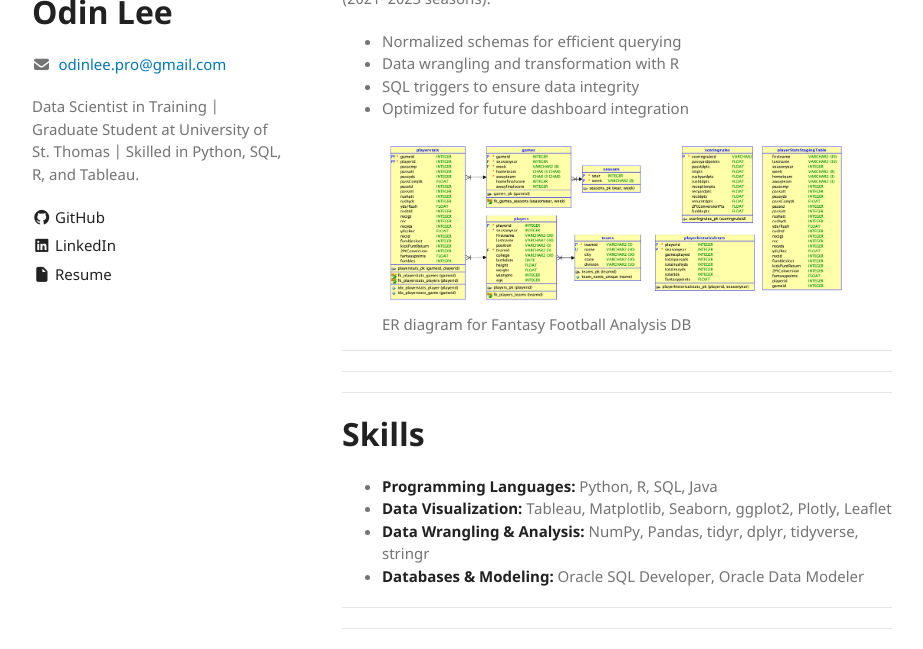
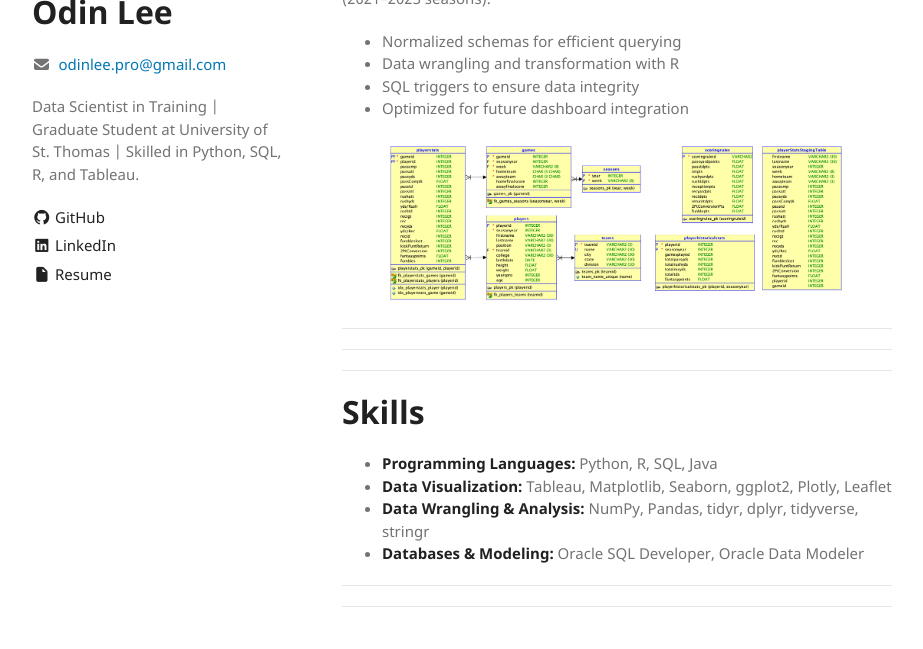
Before and after one commit to OdinLeePro/OdinLeePro.github.io, a Jekyll site: the page built from index.md, in a window 1280 px wide and 900 px high, scrolled down 861 px, cut to the strip 251-900 px from the top of the window. Shown: the whole strip, without its empty margins (178-1101 px from the left). Built offline with Jekyll 4.4.1, drawn with Linux system fonts in a browser that asks for light colours; after the commit the page ends 1739 px from its top, so only the background shows below that.

Commit message:
Update index.md

```diff
--- a/index.md
+++ b/index.md
@@ -65,7 +65,6 @@ layout: default
       </div>
       <figure>
         <img src="/assets/img/FinalProjectRationalModel.png" alt="Fantasy Football ER Diagram" />
-        <figcaption>ER diagram for Fantasy Football Analysis DB</figcaption>
       </figure>
     </article>
   </div>
```
